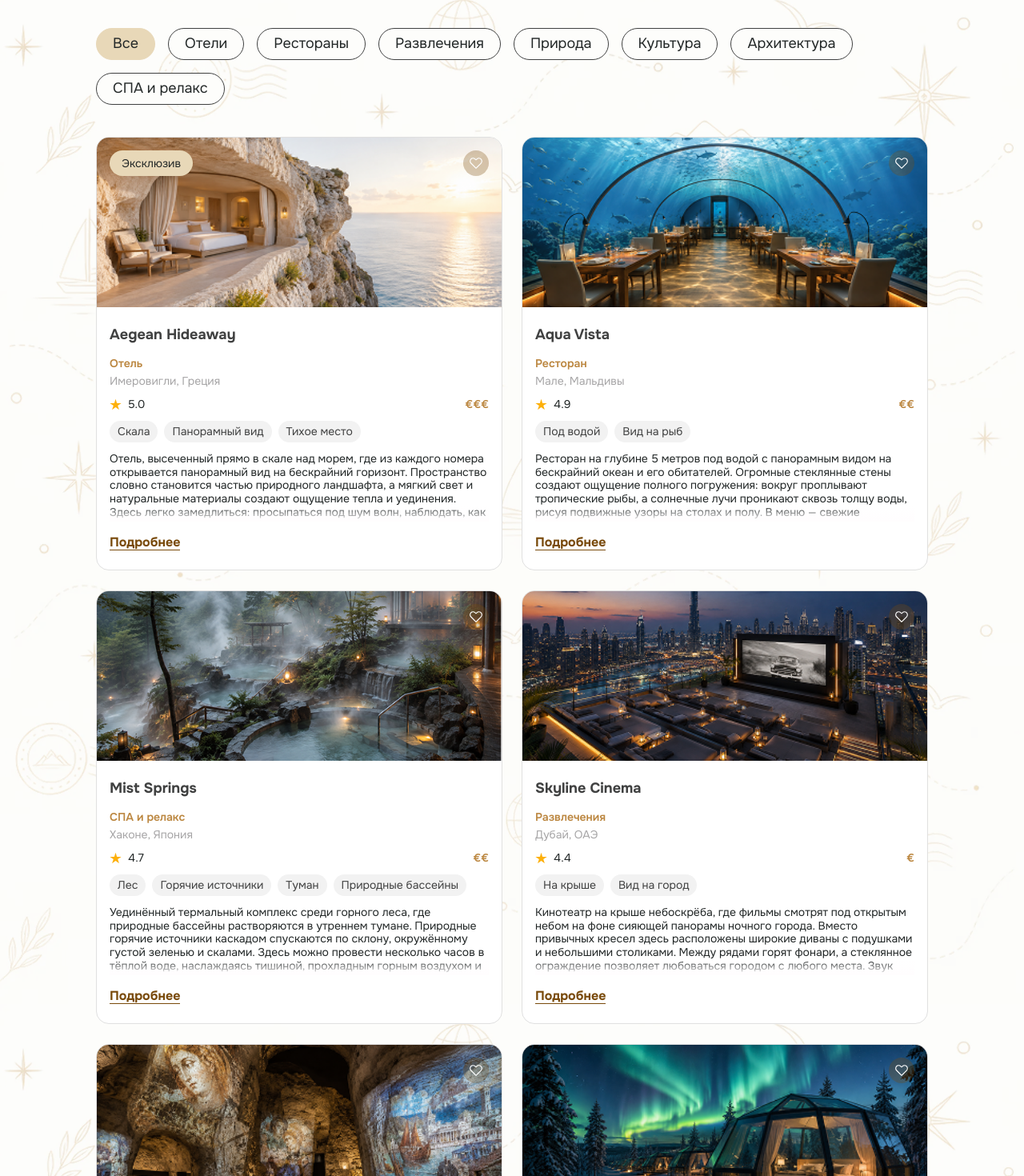
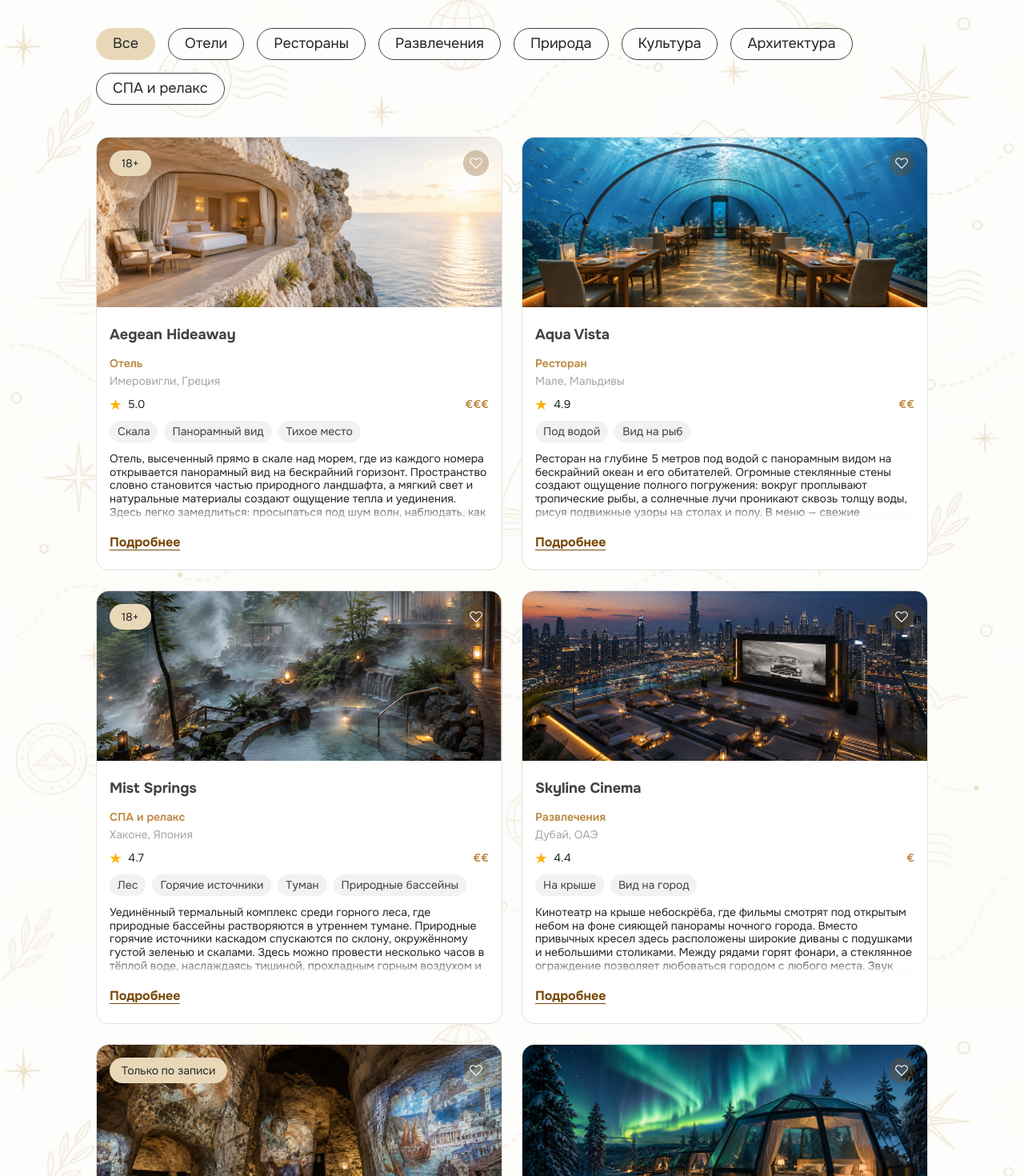
Before and after one commit to tsokka/unique-places, an Angular app in the folder frontend/: page / in a window 1280 px wide. Shown: the part 555-2025 px from the top of the page at 80% size. Built offline with nearby package versions, Linux system fonts and the light colour scheme.

Commit message:
finalize stage two

```diff
--- a/frontend/src/app/places/mock-places.ts
+++ b/frontend/src/app/places/mock-places.ts
@@ -10,7 +10,7 @@ export const PLACES: Place[] = [
     rating: 5,
     priceLevel: 3,
     tags: ['Скала', 'Панорамный вид', 'Тихое место'],
-    badge: 'Эксклюзив',
+    badge: '18+',
     description: 'Отель, высеченный прямо в скале над морем, где из каждого номера открывается панорамный вид на бескрайний горизонт. Пространство словно становится частью природного ландшафта, а мягкий свет и натуральные материалы создают ощущение тепла и уединения. Здесь легко замедлиться: просыпаться под шум волн, наблюдать, как солнце меняет оттенки моря, и провожать день, никуда не спеша. Плавные линии интерьера повторяют очертания скалы, а светлые ткани и фактура камня подчеркивают красоту простых деталей. Утро располагает к неспешному кофе с видом на море, день — к отдыху в прохладе номера, а вечер — к долгим разговорам на закате. Место для тех, кто хочет побыть вдвоем или наедине с собой, отвлечься от повседневных забот и почувствовать спокойный ритм островной жизни.',
     imageUrl: 'images/places/aegean-hideaway.png',
   },
@@ -35,6 +35,7 @@ export const PLACES: Place[] = [
     rating: 4.7,
     priceLevel: 2,
     tags: ['Лес', 'Горячие источники', 'Туман', 'Природные бассейны'],
+    badge: '18+',
     description: 'Уединённый термальный комплекс среди горного леса, где природные бассейны растворяются в утреннем тумане. Природные горячие источники каскадом спускаются по склону, окружённому густой зеленью и скалами. Здесь можно провести несколько часов в тёплой воде, наслаждаясь тишиной, прохладным горным воздухом и шумом небольших водопадов. Пространство дополнено уютными зонами отдыха, органично вписанными в окружающий пейзаж.',
     imageUrl: 'images/places/mist-springs.png',
   },
@@ -59,6 +60,7 @@ export const PLACES: Place[] = [
     rating: 4.9,
     priceLevel: 1,
     tags: ['Пещеры', 'Иммерсивное искусство'],
+    badge: 'Только по записи',
     description: 'Галерея внутри древних пещер, где произведения искусства оживают с помощью света, звука и проекций прямо на каменных стенах. Маршрут проходит через несколько соединённых залов, каждый из которых посвящён отдельной эпохе. Архивные изображения, старинные фрески и современные иллюстрации медленно появляются на неровных сводах, подчёркивая естественную фактуру камня. Звуковое сопровождение меняется при переходе из одной пещеры в другую: от шёпота и колокольного звона до музыки современных композиторов. Посещения проводят небольшими группами, чтобы сохранить камерную атмосферу и не нарушать акустику пространства.',
     imageUrl: 'images/places/echoes-of-stone.png',
   },
```
Also changed, not shown: 1 other file (tests, documents, lock files or other folders).
